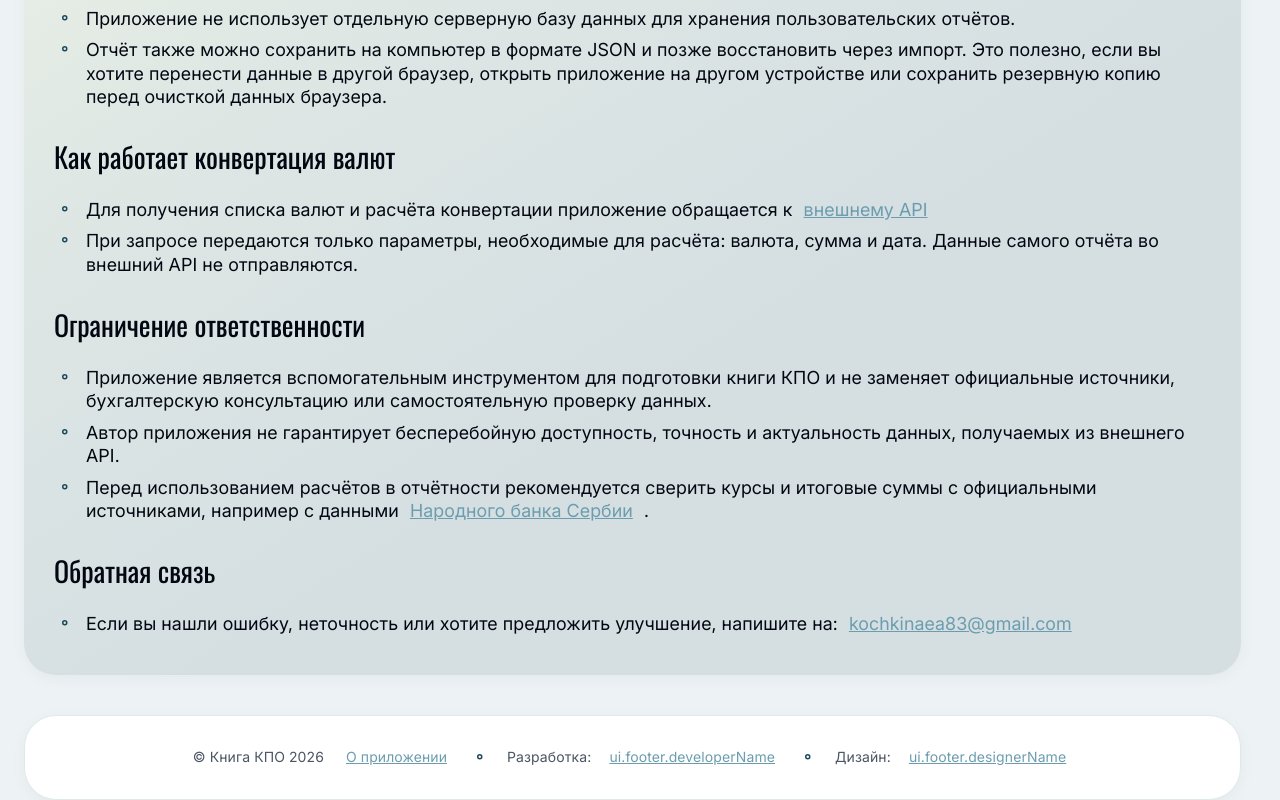
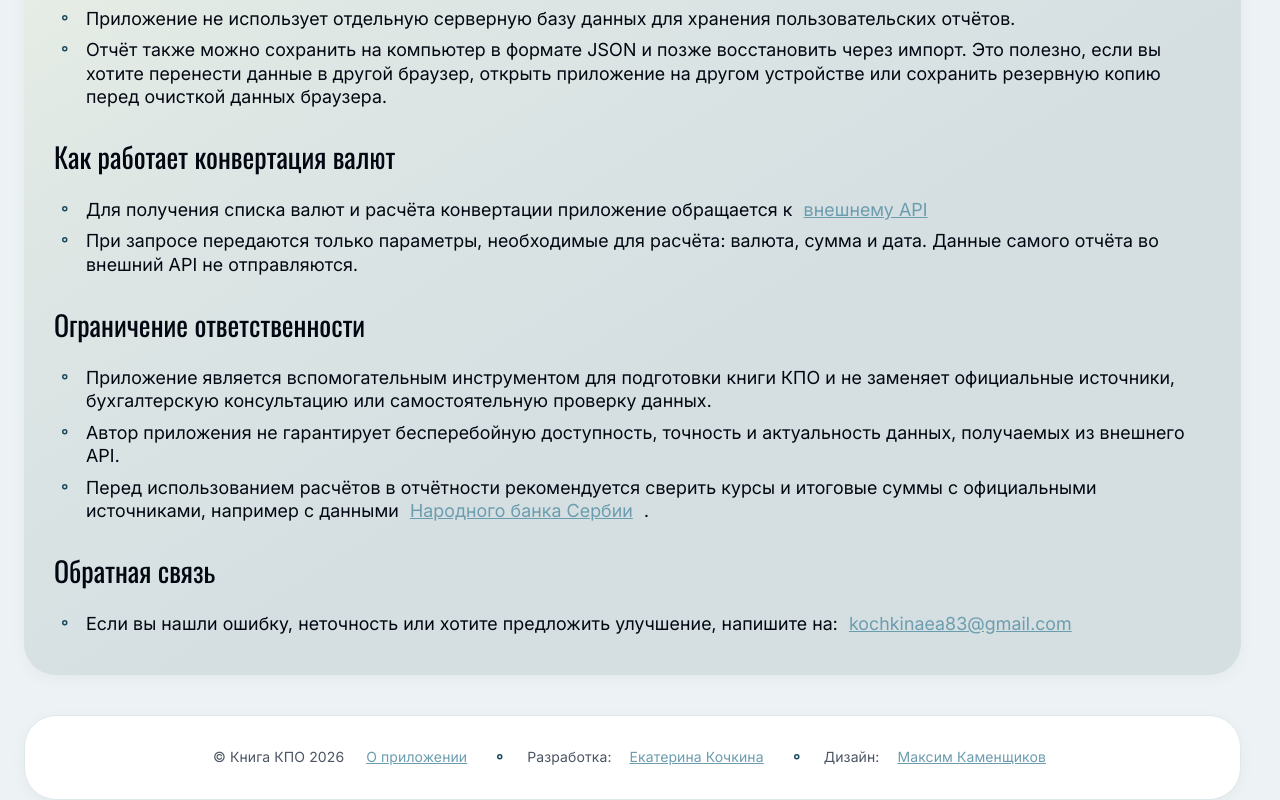
Before and after one commit to gudrum1983/turnover-ledger, a Vue app: page /#/about in a window 1280 px wide. Shown: the part 713-1513 px from the top of the page. Built offline with nearby package versions, Linux system fonts and the light colour scheme; no server answers.

Commit message:
refactor: заменить статические строки автора и дизайнера на данные из PEOPLE в AppFooter

```diff
--- a/src/widgets/app-footer/ui-v2/AppFooter.vue
+++ b/src/widgets/app-footer/ui-v2/AppFooter.vue
@@ -1,12 +1,14 @@
 <script setup lang="ts">
-import { onBeforeUnmount, onMounted, ref } from 'vue'
+import { PEOPLE } from '@/shared/constants/people'
+import { computed, onBeforeUnmount, onMounted, ref } from 'vue'
 import { ROUTES } from '@/shared/constants/routes'
 import { useLocale } from '@/shared/i18n'
 import { LinkExternal } from '@/shared/ui-v2/link-external'
 import { PointBase } from '@/shared/ui-v2/point-base'
 import { LinkBase } from '@/shared/ui-v2/link-base'
 
-const { t } = useLocale()
+const { t, locale } = useLocale()
+const nameScript = computed(() => (locale.value === 'ru' ? 'ru' : 'latin'))
 
 const year = new Date().getFullYear()
 // DOM-контейнер, в котором браузер раскладывает пункты футера по строкам.
@@ -46,7 +48,7 @@ onBeforeUnmount(() => resizeObserver?.disconnect())
 </script>
 
 <template>
-  <footer class="AppFooter no-print u-typo-label-s u-container">
+  <footer class="AppFooter u-no-print u-typo-label-s u-container">
     <div ref="content" class="AppFooter-Content">
       <div class="AppFooter-String">
         <span>© {{ t('ui.footer.bookTitle') }} {{ year }} </span>
@@ -59,7 +61,7 @@ onBeforeUnmount(() => resizeObserver?.disconnect())
           aria-hidden="true"
         />
         <span> {{ t('ui.footer.development') }}: </span>
-        <LinkExternal href="https://github.com/gudrum1983">{{ t('ui.footer.developerName') }}</LinkExternal>
+        <LinkExternal :href="PEOPLE.developer.url">{{ PEOPLE.developer.name[nameScript] }}</LinkExternal>
       </div>
       <div class="AppFooter-String">
         <PointBase
@@ -68,9 +70,7 @@ onBeforeUnmount(() => resizeObserver?.disconnect())
           aria-hidden="true"
         />
         <span> {{ t('ui.footer.design') }}: </span>
-        <LinkExternal href="https://www.behance.net/maxkamoff">{{ t('ui.footer.designerName') }}</LinkExternal>
-
-        <!--        <LinkExternal href="https://t.me/maxsimkamenschikov">{{ t('ui.footer.designerName') }}</LinkExternal>-->
+        <LinkExternal :href="PEOPLE.designer.url">{{ PEOPLE.designer.name[nameScript] }}</LinkExternal>
       </div>
     </div>
   </footer>
--- a/src/widgets/app-footer/ui/AppFooter.vue
+++ b/src/widgets/app-footer/ui/AppFooter.vue
@@ -1,4 +1,5 @@
 <script setup lang="ts">
+import { PEOPLE } from '@/shared/constants/people'
 import { ROUTES } from '@/shared/constants/routes'
 import { useLocale } from '@/shared/i18n'
 import { LinkBase } from '@/shared/ui/link-base'
@@ -16,7 +17,7 @@ const { t } = useLocale()
       <div class="AppFooter_Row">
         <p>{{ t('ui.appHeaderTitle') }}</p>
         ·
-        <p>© Ekaterina Kochkina, 2026</p>
+        <p>© {{ PEOPLE.developer.name.latin }}, 2026</p>
       </div>
     </div>
   </footer>
```
